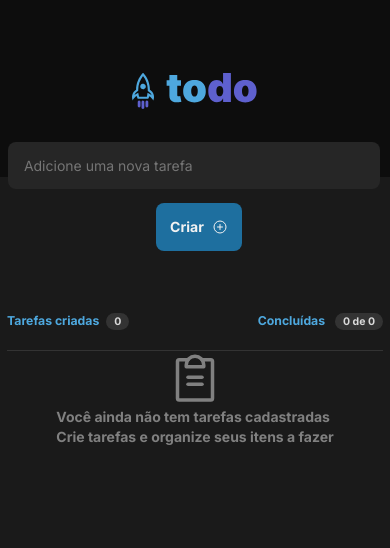
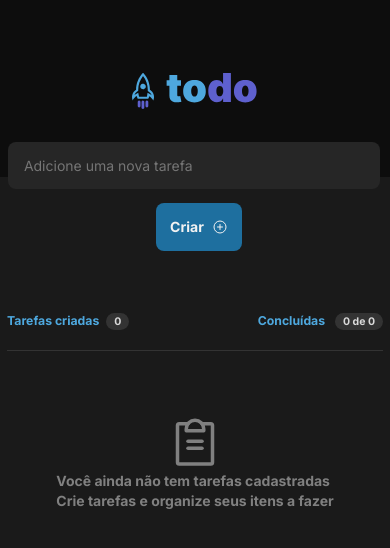
Before and after one commit to mauriani/toDoList, a React (Vite) app: page / in a window 390 px wide. Shown: the top 548 px of the page. Built offline with nearby package versions, Linux system fonts and the light colour scheme.

Commit message:
responsividade - finalizada

```diff
--- a/src/components/TaskList/TaskList.module.css
+++ b/src/components/TaskList/TaskList.module.css
@@ -125,7 +125,7 @@
   color: var(--red-500);
 }
 
-.tasksListContent aside svg {
+.tasksListContent > aside div svg {
   color: var(--gray-300);
 }
 
--- a/src/components/TaskList/index.tsx
+++ b/src/components/TaskList/index.tsx
@@ -72,7 +72,7 @@ export function TaskList({
         ) : (
           <>
             <aside>
-              <ClipboardText size={56} />
+              <ClipboardText size={56} style={{ marginTop: 64 }} />
               <p>
                 <strong>Você ainda não tem tarefas cadastradas</strong>
                 <br />
```
